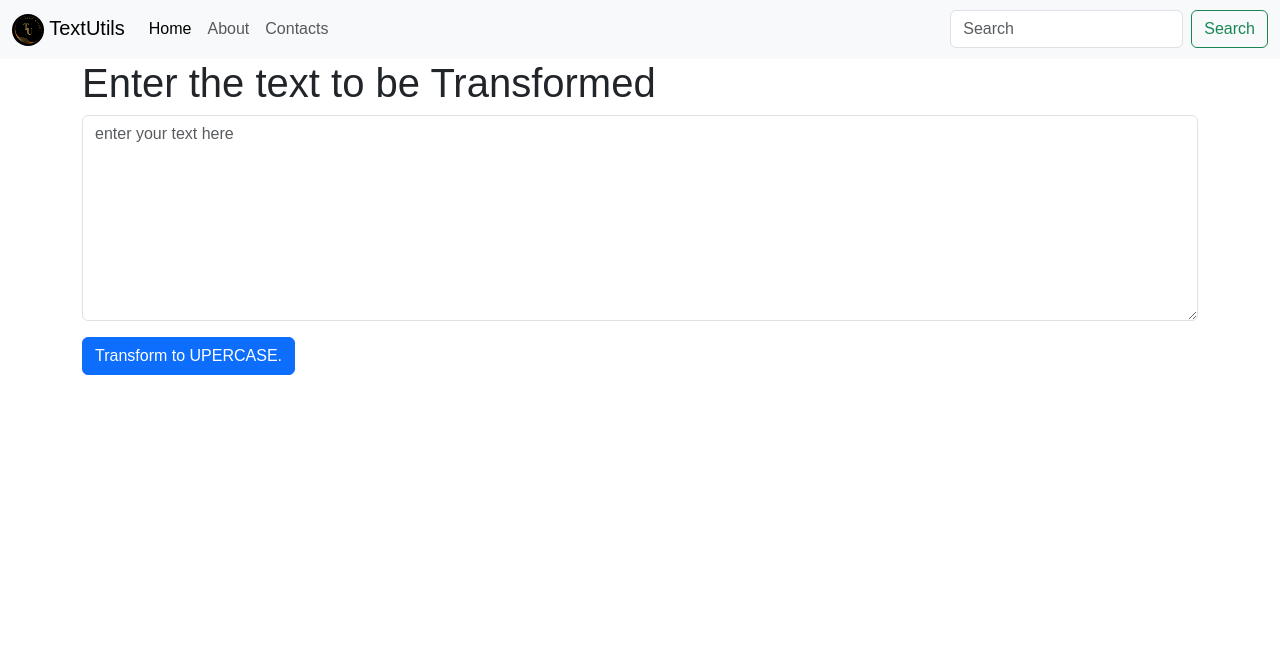
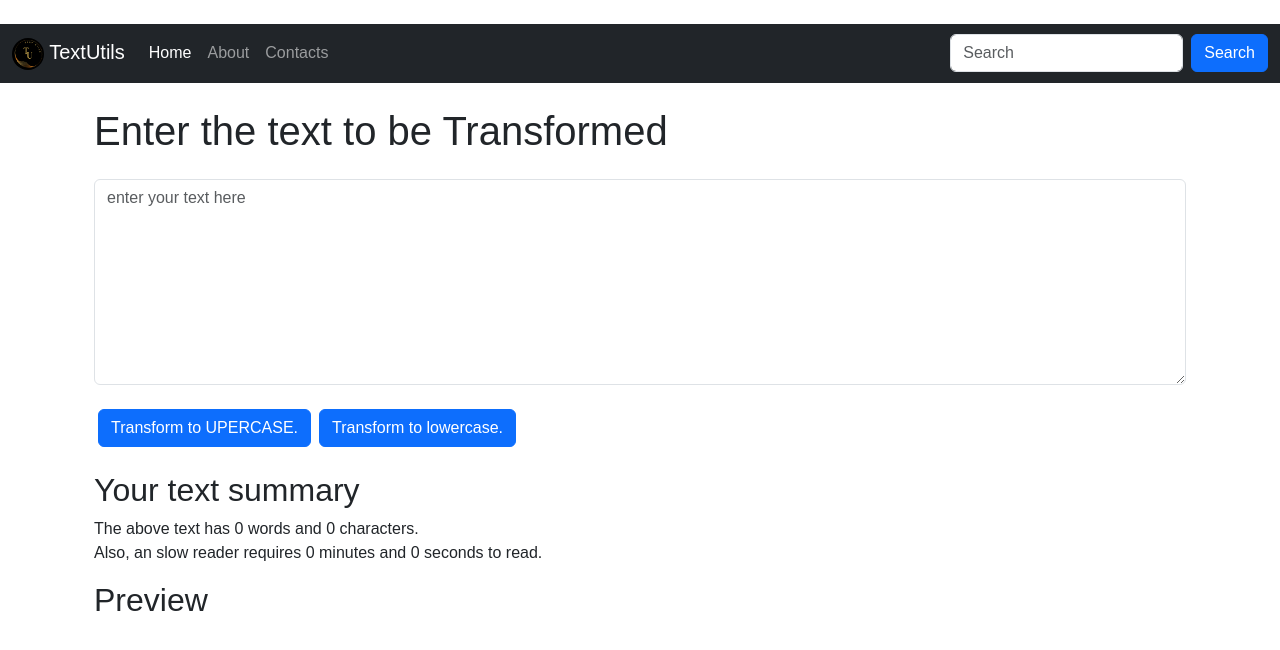
Before and after one commit to soham555-maker/FIR_REACT_APP, a React (Create React App) app: page / in a window 1280 px wide. Shown: the top 650 px of the page. Built offline with nearby package versions, Linux system fonts and the light colour scheme.

Commit message:
video 8 completed (made more sense of the TextUtils website).

```diff
--- a/src/Components/Navbar.js
+++ b/src/Components/Navbar.js
@@ -1,7 +1,6 @@
-import React from 'react'
-import logo from '../../public/logo.png';
-import PropTypes from 'prop-types'
-
+import React from "react";
+import logo from "../../public/logo.png";
+import PropTypes from "prop-types";
 
 export default function Navbar(props) {
   return (
@@ -32,33 +31,56 @@ export default function Navbar(props) {
           </p>
         </div>*/}
 
-        <nav className="navbar navbar-expand-lg bg-body-tertiary">
-            <div className="container-fluid">
-                <a className="navbar-brand" href="/"><img src={logo} alt="" /> {props.title}</a>
-                <button className="navbar-toggler" type="button" data-bs-toggle="collapse" data-bs-target="#navbarSupportedContent" aria-controls="navbarSupportedContent" aria-expanded="false" aria-label="Toggle navigation">
+      <nav className="navbar navbar-expand-lg navbar-dark bg-dark my-4">
+        <div className="container-fluid" >
+          <a className="navbar-brand" href="/">
+            <img src={logo} alt="" /> {props.title}
+          </a>
+          <button
+            className="navbar-toggler"
+            type="button"
+            data-bs-toggle="collapse"
+            data-bs-target="#navbarSupportedContent"
+            aria-controls="navbarSupportedContent"
+            aria-expanded="false"
+            aria-label="Toggle navigation"
+          >
             <span className="navbar-toggler-icon"></span>
           </button>
           <div className="collapse navbar-collapse" id="navbarSupportedContent">
             <ul className="navbar-nav me-auto mb-2 mb-lg-0">
               <li className="nav-item">
-                        <a className="nav-link active" aria-current="page" href="/">Home</a>
+                <a className="nav-link active" aria-current="page" href="/">
+                  Home
+                </a>
               </li>
               <li className="nav-item">
-                        <a className="nav-link" href="/">About</a>
+                <a className="nav-link" href="/">
+                  About
+                </a>
               </li>
               <li className="nav-item">
-                            <a className="nav-link" href="/">Contacts</a>
+                <a className="nav-link" href="/">
+                  Contacts
+                </a>
               </li>
             </ul>
             <form className="d-flex" role="search">
-                        <input className="form-control me-2" type="search" placeholder="Search" aria-label="Search"/>
-                        <button className="btn btn-outline-success" type="submit">Search</button>
+              <input
+                className="form-control me-2"
+                type="search"
+                placeholder="Search"
+                aria-label="Search"
+              />
+              <button className="btn btn-primary" type="submit">
+                Search
+              </button>
             </form>
           </div>
         </div>
       </nav>
     </div>
-  )
+  );
 }
 
 Navbar.PropTypes = {
--- a/src/Components/Textfield.js
+++ b/src/Components/Textfield.js
@@ -3,10 +3,29 @@ import PropTypes from "prop-types";
 
 export default function Textfield(prop) {
   const [text, setText] = useState("");
+  let wordsCnt = text.split(" ").length
+  let minuts = 0;
+  let seconds = 0;
+  text.split(" ").forEach(element => {
+    if (element === ""){
+        wordsCnt -=1;
+    };
+  });
+  minuts = Math.floor((0.85*wordsCnt)/60);
+  seconds = Math.floor((0.85*wordsCnt)%60);
+  let minCnt = 50*5;
+  if (minCnt>text.length){
+    minCnt=text.length;
+  }
   const onHandleUpperCase = () => {
     // console.log("onHandleUpperCase clicked");
     let newText = text.toUpperCase();
-    setText(newText)
+    setText(newText);
+  };
+  const onHandleLowerCase = () => {
+    // console.log("onHandleUpperCase clicked");
+    let newText = text.toLowerCase();
+    setText(newText);
   };
   const onChangeTextArea = (event) => {
     setText(event.target.value);
@@ -14,10 +33,11 @@ export default function Textfield(prop) {
 
   return (
     <div>
+      <div className="container">
         <h1>{prop.heading}</h1>
-      <div className="mb-3">
+        <div className="mb-0">
           <textarea
-          className="form-control"
+            className="form-control my-4"
             id="exampleFormControlTextarea1"
             rows="8"
             placeholder="enter your text here"
@@ -28,11 +48,28 @@ export default function Textfield(prop) {
         <div>
           <button
             type="submit"
-          className="btn btn-primary"
+            className="btn btn-primary mx-1"
             onClick={onHandleUpperCase}
           >
             Transform to UPERCASE.
           </button>
+          <button
+            type="submit"
+            className="btn btn-primary mx-1"
+            onClick={onHandleLowerCase}
+          >
+            Transform to lowercase.
+          </button>
+        </div>
+      </div>
+      <div className="container my-4">
+        <h2>Your text summary</h2>
+        <p>
+            The above text has {wordsCnt} words and {text.length} characters.<br/>
+            Also, an slow reader requires {minuts} minutes and {seconds} seconds to read.
+        </p>
+        <h2>Preview</h2>
+        <p>{text.slice(0| {minCnt})}</p>
       </div>
     </div>
   );
```
Also changed, not shown: src/App.css (line endings or trailing spaces). Lines whose indentation alone changed are shown as unchanged.
